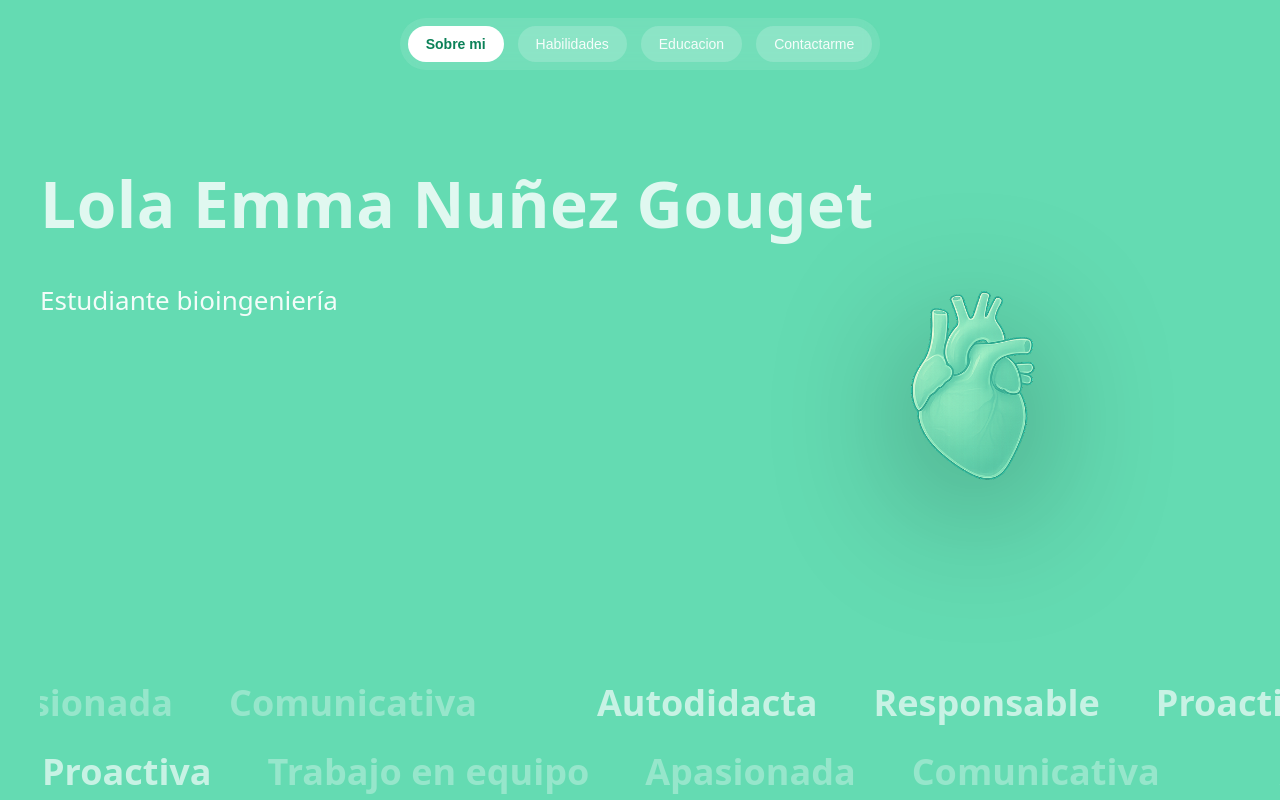
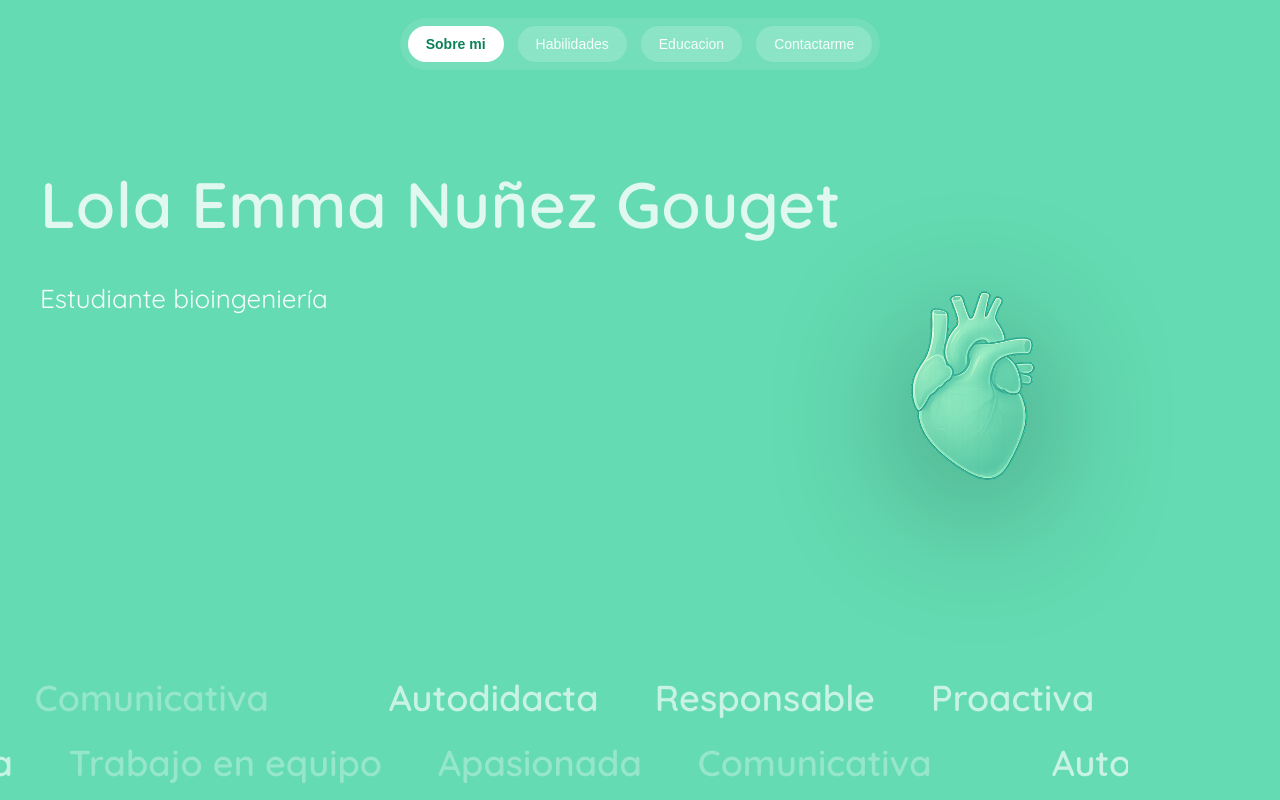
Before and after one commit to lolagou/portfolio-hero, a React (Create React App) app: page / in a window 1280 px wide. Shown: the top 800 px of the page. Built offline with nearby package versions, Linux system fonts and the light colour scheme.

Commit message:
cambio tipografia y arreglo carrusel

```diff
--- a/src/App.css
+++ b/src/App.css
@@ -1,3 +1,4 @@
+@import url('https://fonts.googleapis.com/css2?family=Onest:wght@100..900&family=Quicksand:wght@300..700&display=swap');
 
 :root{
   --ph-bg: #64DBB2;
@@ -16,7 +17,7 @@
   color: var(--ph-white);
   position: relative;
   overflow: hidden;
-  font-family: ui-sans-serif, system-ui, -apple-system, Segoe UI, Roboto, Arial;
+  font-family: 'Quicksand', ui-sans-serif, system-ui, -apple-system, Segoe UI, Roboto, Arial;
 }
 
 /* ---------- NAV ---------- */
@@ -101,7 +102,7 @@
 .ph-carousel {
   position: relative;
   width: 100vw;
-  left: 50%;
+  left: 35%;
   transform: translateX(-50%);
   margin-top: 360px;
   overflow: hidden;
--- a/src/PortfolioHero.jsx
+++ b/src/PortfolioHero.jsx
@@ -9,6 +9,7 @@ import "./App.css";
 import corazon from "./corazon.png";
 import me from "./me.png";
 import proyecto from "./trevian.png";
+
 
 
   export default function PortfolioHero() {
```
